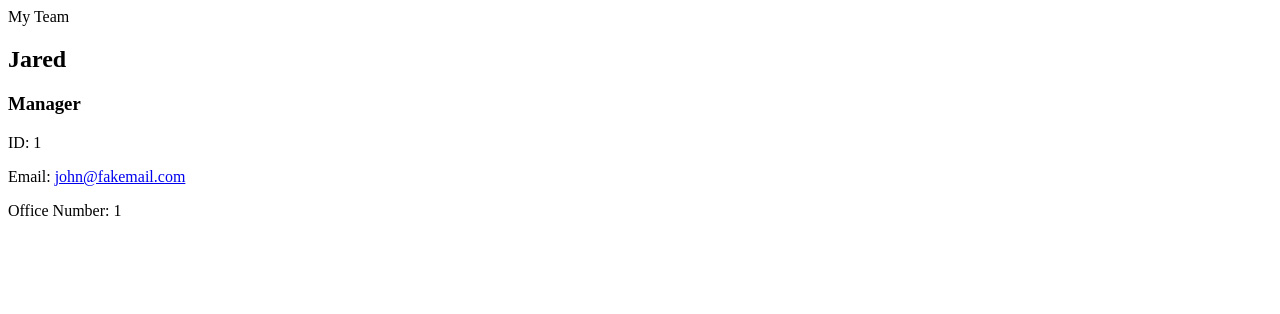
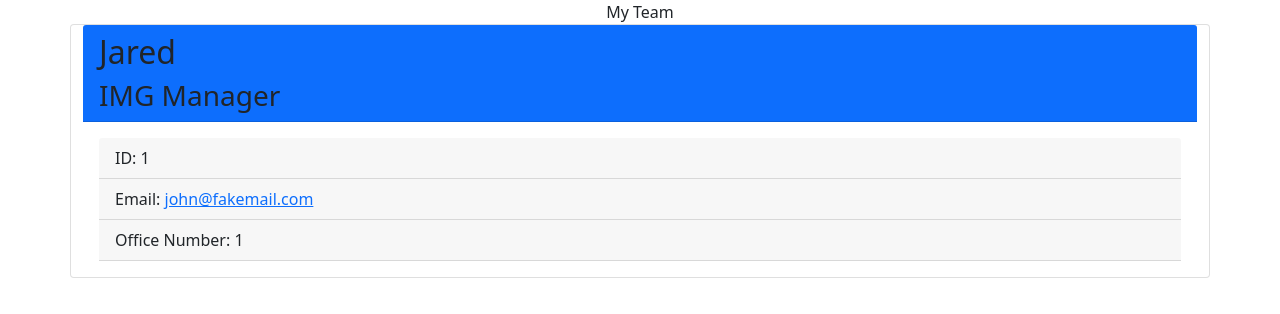
Before and after one commit to seanscott95/Team-Profile-Generator, a website: page dist/index.html in a window 1280 px wide. Drawn offline with nearby package versions, Linux system fonts and the light colour scheme.

Commit message:
styling page, adding bootstrap classes to html

```diff
--- a/dist/index.html
+++ b/dist/index.html
@@ -1,27 +1,31 @@
 <!DOCTYPE html>
 <html lang="en">
+
 <head>
     <meta charset="UTF-8">
     <meta http-equiv="X-UA-Compatible" content="IE=edge">
     <meta name="viewport" content="width=device-width, initial-scale=1.0">
+    <link href="https://cdn.jsdelivr.net/npm/bootstrap@5.1.3/dist/css/bootstrap.min.css" rel="stylesheet"
+        integrity="sha384-1BmE4kWBq78iYhFldvKuhfTAU6auU8tT94WrHftjDbrCEXSU1oBoqyl2QvZ6jIW3" crossorigin="anonymous">
     <title>My team</title>
 </head>
+
 <body>
-    <header>My Team</header>
+    <header class="jumbotron-fluid text-center">My Team</header>
 
     <main>
         <div class="container">
-            <div id="team-cards">
-                <article class="card-container">
-                    <section class="card-header">
-                        <h2>Jared</h2>
-                        <h3>Manager</h3>
+            <div class="row justify-content-center">
+                <article class="card">
+                    <section class="card-header bg-primary">
+                        <h2 class="card-text">Jared</h2>
+                        <h3 class="card-text"><span><img class="image-position">IMG </span>Manager</h3>
                     </section>
 
                     <section class="card-body">
-                        <p class="id">ID: 1</p>
-                        <p class="email">Email: <a href="mailto:john@fakemail.com">john@fakemail.com</a></p>
-                        <p class="office">Office Number: 1</p>
+                        <p class="id card-header">ID: 1</p>
+                        <p class="email card-header">Email: <a href="mailto:john@fakemail.com">john@fakemail.com</a></p>
+                        <p class="office card-header">Office Number: 1</p>
                     </section>
 
                 </article>
@@ -29,4 +33,5 @@
         </div>
     </main>
 </body>
+
 </html>
```
